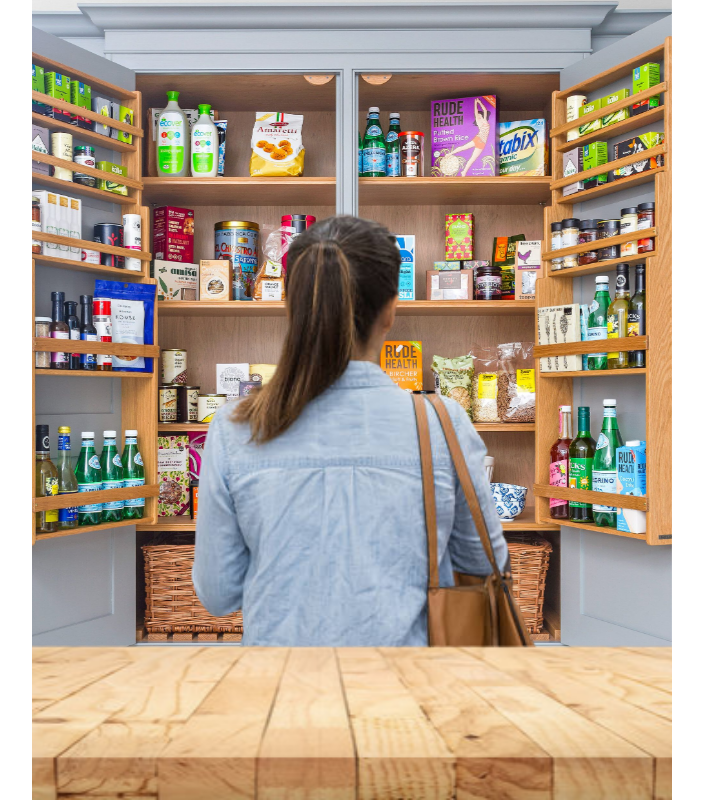
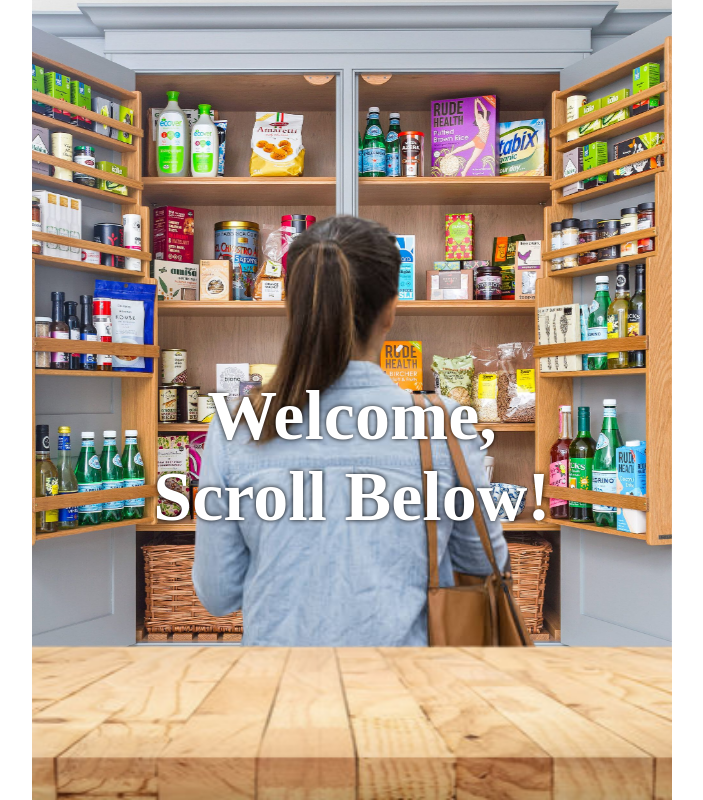
Before and after one commit to kevinfd12/todo-app, a React (Create React App) app: page / in a window 1280 px wide. Shown: the whole page, without its empty margins (288-991 px from the left). Built offline with nearby package versions, Linux system fonts and the light colour scheme.

Commit message:
addedTitle

```diff
--- a/src/components/todoHeader/todoHeader.scss
+++ b/src/components/todoHeader/todoHeader.scss
@@ -8,6 +8,27 @@
     align-items: center;
     transform-style: preserve-3d;
     z-index: -1;
+  }
+
+  &____titleWrapper {
+    display: flex;
+    flex-direction: column;
+  }
+
+  &__title {
+    font-size: 7rem;
+    color: white;
+    margin-top: 16rem;
+    margin-bottom: 0;
+    text-shadow: 0 0 5px black;
+    text-align: center;
+  }
+
+  &__subTitle {
+    font-size: 7rem;
+    color: white;
+    text-shadow: 0 0 5px black;
+    margin-top: 0;
   }
 
   &__Foreground,
--- a/src/components/todoHeader/todoHeader.tsx
+++ b/src/components/todoHeader/todoHeader.tsx
@@ -10,6 +10,10 @@
       <img src={img1} className="todoHeader__Foreground" alt="Groceries1"></img>
       <img src={img2} className="todoHeader__Midground" alt="Groceries2"></img>
       <img src={img3} className="todoHeader__CounterTop" alt="Groceries3"></img>
+      <div className="todoHeader__titleWrapper">
+        <h1 className="todoHeader__title">Welcome,</h1>
+        <h1 className="todoHeader__subTitle">Scroll Below!</h1>
+      </div>
     </div>
   );
 };
```
